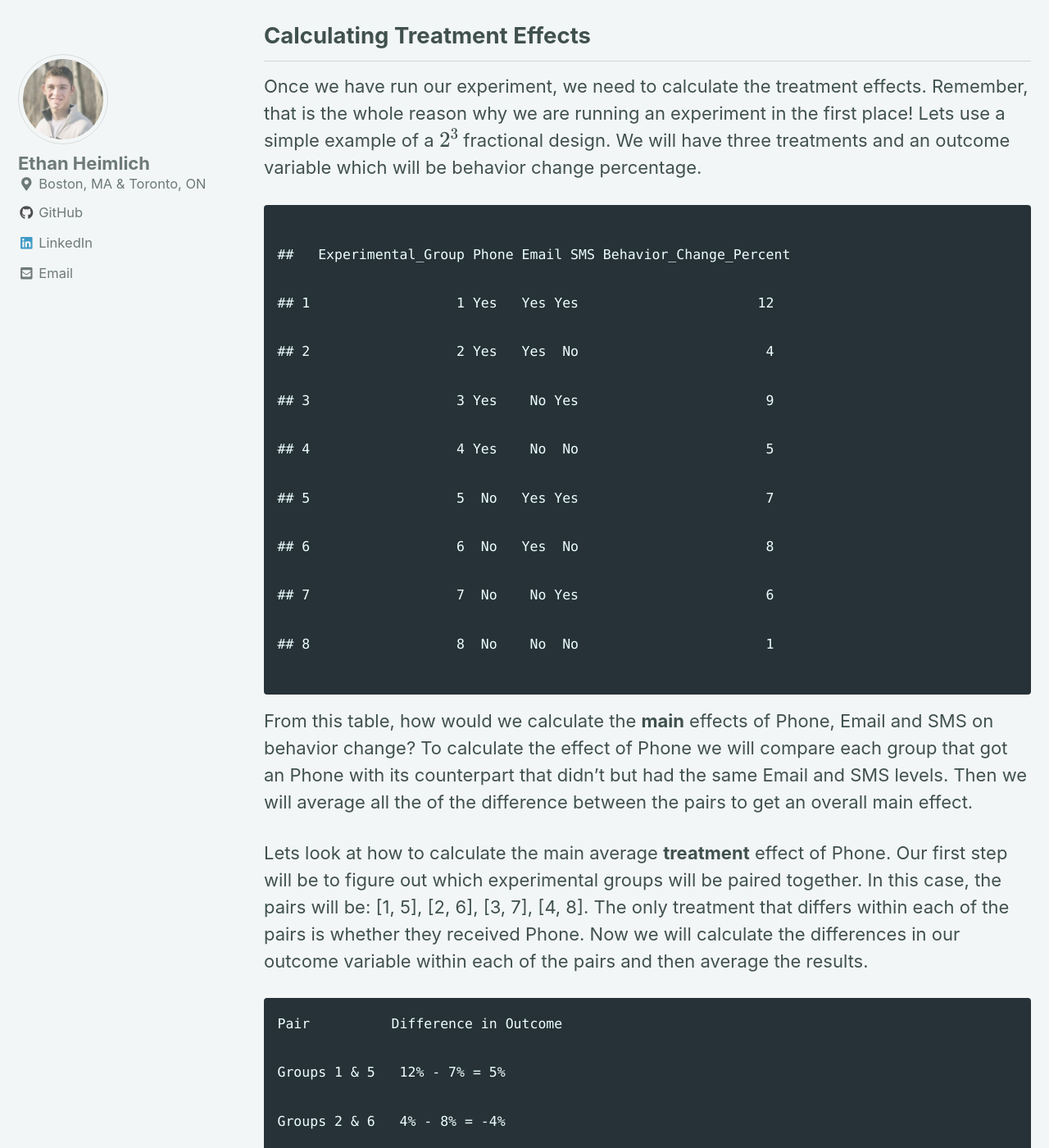
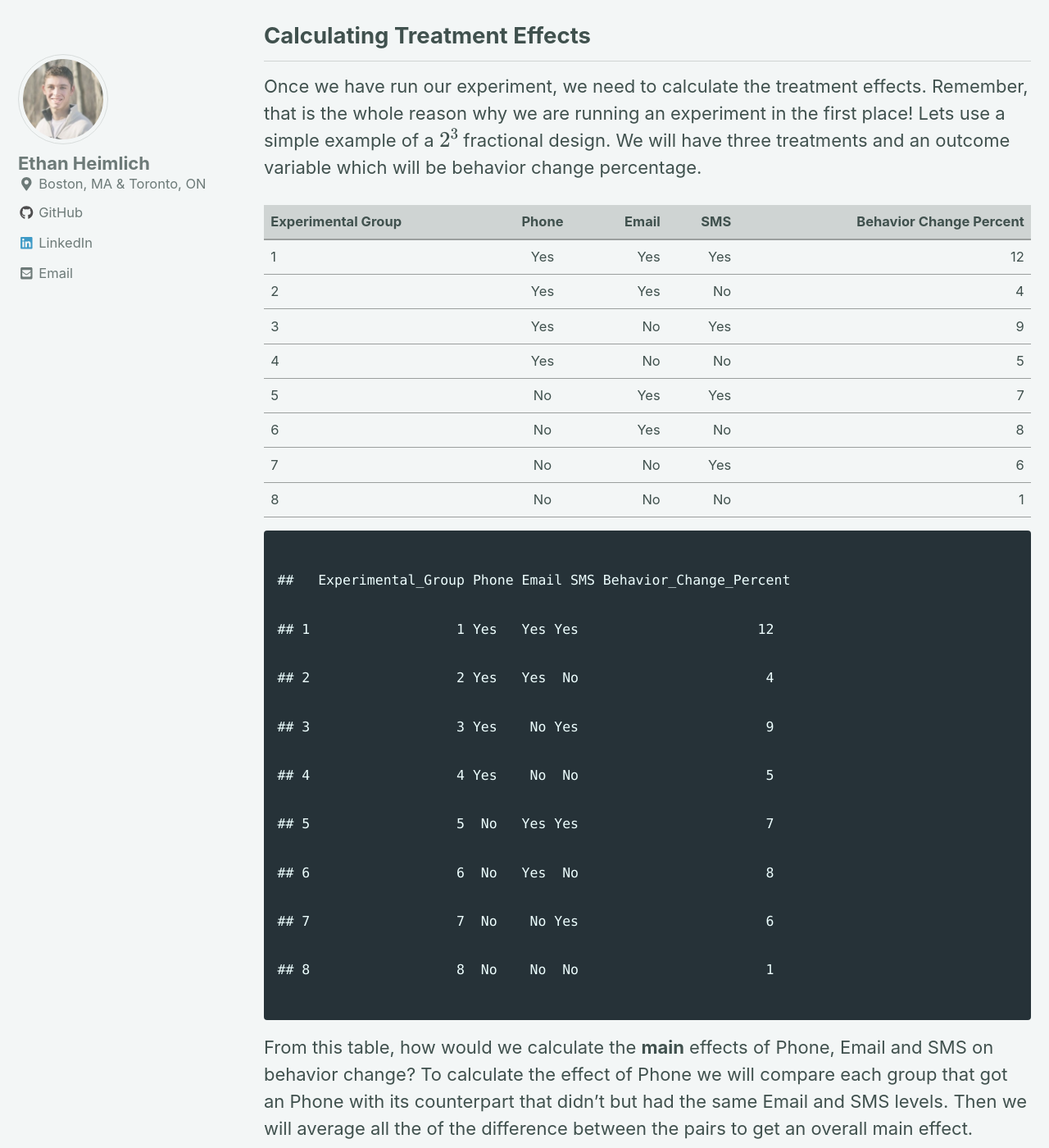
Before and after one commit to eheimlich/eheimlich.github.io, a Jekyll site: the page built from _posts/2019-08-03-factorial_design.md, in a window 1280 px wide and 1400 px high, scrolled down 11561 px. Shown: the whole window at 82% size. Built offline with Jekyll 4.4.1, drawn with Linux system fonts in a browser that asks for light colours; cached includes are drawn as plain includes; nearby versions of some CDN libraries; formulas are drawn with MathJax 3; some of the changed text lies outside the part shown.

Commit message:
Finished initial drafts, and edited factorial_design

````diff
--- a/_posts/2019-08-03-factorial_design.md
+++ b/_posts/2019-08-03-factorial_design.md
@@ -330,6 +330,16 @@ Once we have run our experiment, we need to calculate the treatment effects. Rem
 
 
 
+| Experimental Group      | Phone     | Email  | SMS | Behavior Change Percent
+| ------------- |:-------------:| -----:| -------:| -------:|
+| 1      | Yes | Yes | Yes | 12|
+| 2      | Yes | Yes | No | 4 |
+| 3      | Yes | No | Yes | 9 |
+| 4      | Yes | No | No | 5 |
+| 5      | No | Yes | Yes | 7|
+| 6      | No | Yes | No | 8 |
+| 7      | No | No | Yes | 6 |
+| 8      | No | No | No | 1|
 
 
 ```
@@ -361,6 +371,13 @@ From this table, how would we calculate the **main** effects of Phone, Email and
 
 
 Lets look at how to calculate the main average **treatment** effect of Phone. Our first step will be to figure out which experimental groups will be paired together. In this case, the pairs will be: [1, 5], [2, 6], [3, 7], [4, 8]. The only treatment that differs within each of the pairs is whether they received Phone.  Now we will calculate the differences in our outcome variable within each of the pairs and then average the results.
+
+| Pair     | Difference in Outcome|
+| ------------- |:-------------:|
+| Groups 1 & 5      | 12% - 7% = 5% |
+| Groups 2 & 6      | 4% - 8% = -4% |
+| Groups 3 & 7       | 9% -6% = 3% |
+| Groups 4 & 8      | 5% - 1% = 4% |
 
 
 ```
````
